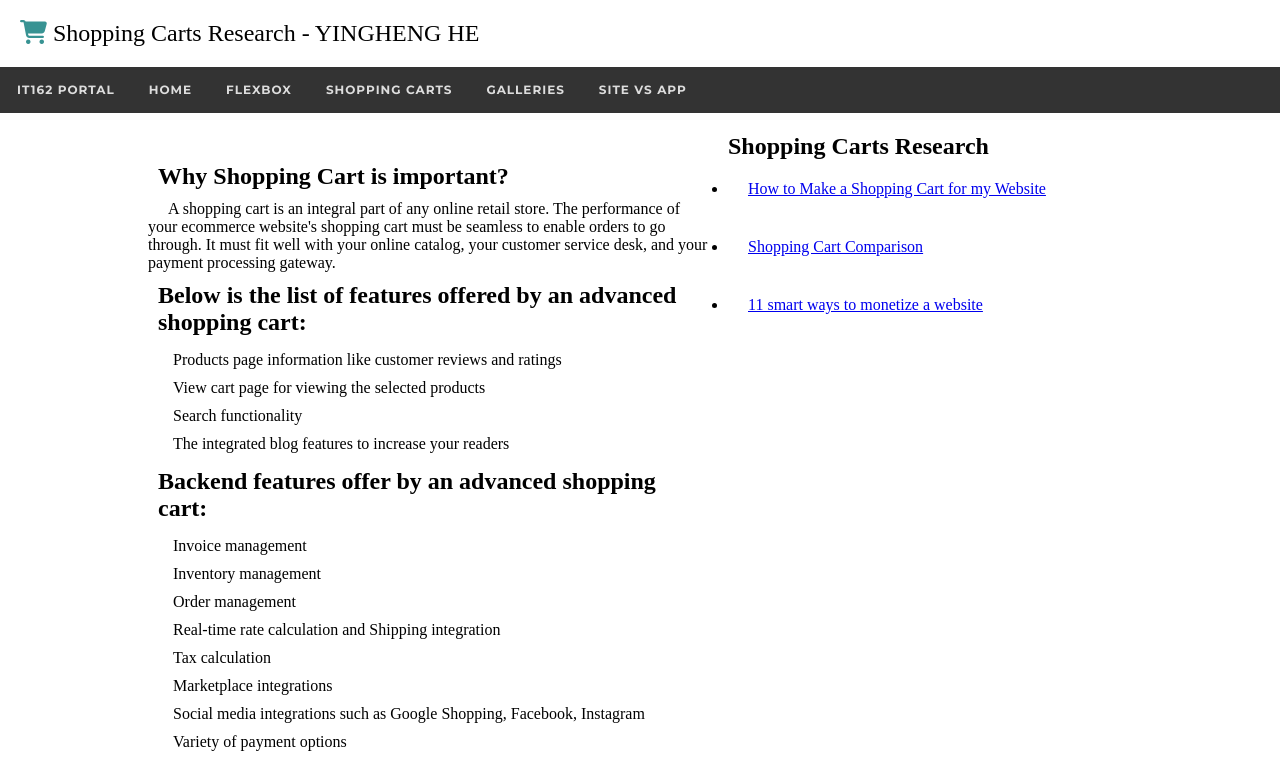
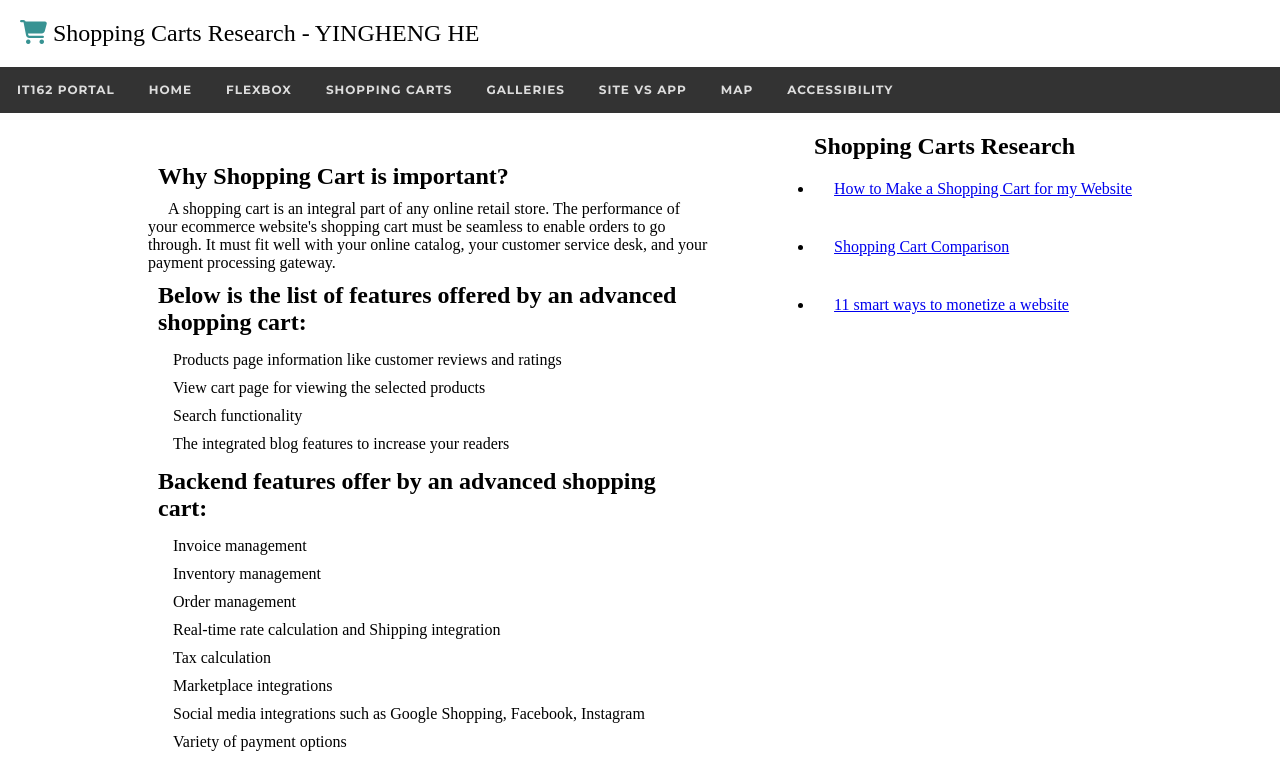
Before and after one commit to SEA-Hank/It162, a PHP site: page /big/shoppingCarts.php in a window 1280 px wide. Shown: the top 775 px of the page. Run offline with PHP 8.4, Linux system fonts and the light colour scheme; some libraries are stand-ins or nearby versions.

Commit message:
accessibility

```diff
--- a/big/common/big-config.php
+++ b/big/common/big-config.php
@@ -31,4 +31,14 @@ switch ($path) {
         $logo = "fa-balance-scale";
         $logoColor = "#726a95";
         break;
+    case "map.php":
+        $title = "Google Map";
+        $logo = "fa-map-marker";
+        $logoColor = "#ac4b1c";
+        break;
+    case "accessibility.php":
+        $title = "Web Accessibility";
+        $logo = "fa-user-circle";
+        $logoColor = "#f6ab6c";
+        break;
 }
--- a/big/common/header.php
+++ b/big/common/header.php
@@ -27,6 +27,8 @@
                     <li></i><a href='/big/shoppingCarts.php'>Shopping Carts</a></li>
                     <li></i><a href='/big/galleries.php'>Galleries</a></li>
                     <li></i><a href='/big/siteVsApp.php'>site Vs App</a></li>
+                    <li></i><a href='/big/map.php'>Map</a></li>
+                    <li></i><a href='/big/accessibility.php'>Accessibility</a></li>
                 </ul>
             </div>
         </nav>
--- a/css/big.css
+++ b/css/big.css
@@ -27,7 +27,7 @@ footer {
   flex-direction: row;
 }
 .main-content .main-left {
-  flex-grow: 1;
+  flex-grow: 2;
 }
 .main-content .main-left #clientQuestionnaire form {
   margin: auto;
@@ -129,8 +129,11 @@ footer {
 .main-content .main-left #shoppingCarWrapper p {
   text-indent: 20px;
 }
+.main-content .main-left #Map {
+  margin: auto;
+}
 .main-content .main-right {
-  width: 500px;
+  padding-left: 50px;
 }
 .main-content .main-right ul li {
   padding: 20px;
@@ -151,11 +154,12 @@ footer {
 .main-content .main-left #siteVsApp p {
     width: auto;
   }
-  .main-content .main-left #shoppingCarWrapper {
+  .main-content .main-left #shoppingCarWrapper,
+.main-content .main-left #Map {
     width: auto;
   }
   .main-content .main-right {
-    width: 100%;
+    padding-left: 0px;
   }
 }
 
--- a/css/big.scss
+++ b/css/big.scss
@@ -29,7 +29,7 @@ footer {
     flex-direction: row;
 
     .main-left {
-        flex-grow: 1;
+        flex-grow: 2;
 
         #clientQuestionnaire {
             form {
@@ -159,10 +159,14 @@ footer {
                 text-indent: 20px;
             }
         }
+
+        #Map {
+            margin: auto;
+        }
     }
 
     .main-right {
-        width: 500px;
+        padding-left: 50px;
 
         ul {
             li {
@@ -193,13 +197,14 @@ footer {
                 }
             }
 
-            #shoppingCarWrapper {
+            #shoppingCarWrapper,
+            #Map {
                 width: auto;
             }
         }
 
         .main-right {
-            width: 100%;
+            padding-left: 0px;
         }
     }
 }
```
Also changed, not shown: big/accessibility.php (added, +23 -0 lines), big/map.php (added, +20 -0 lines), 2 other files.
